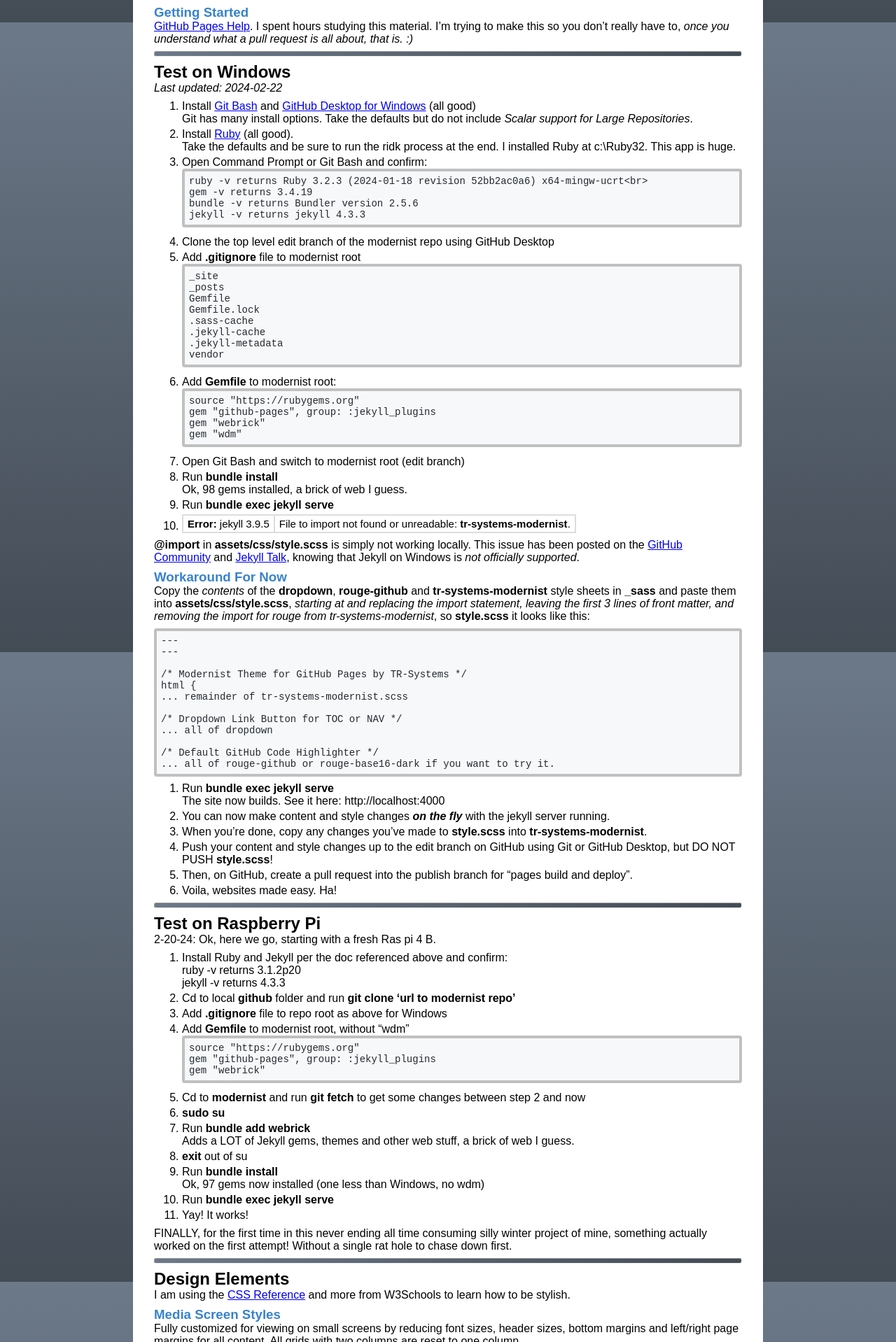
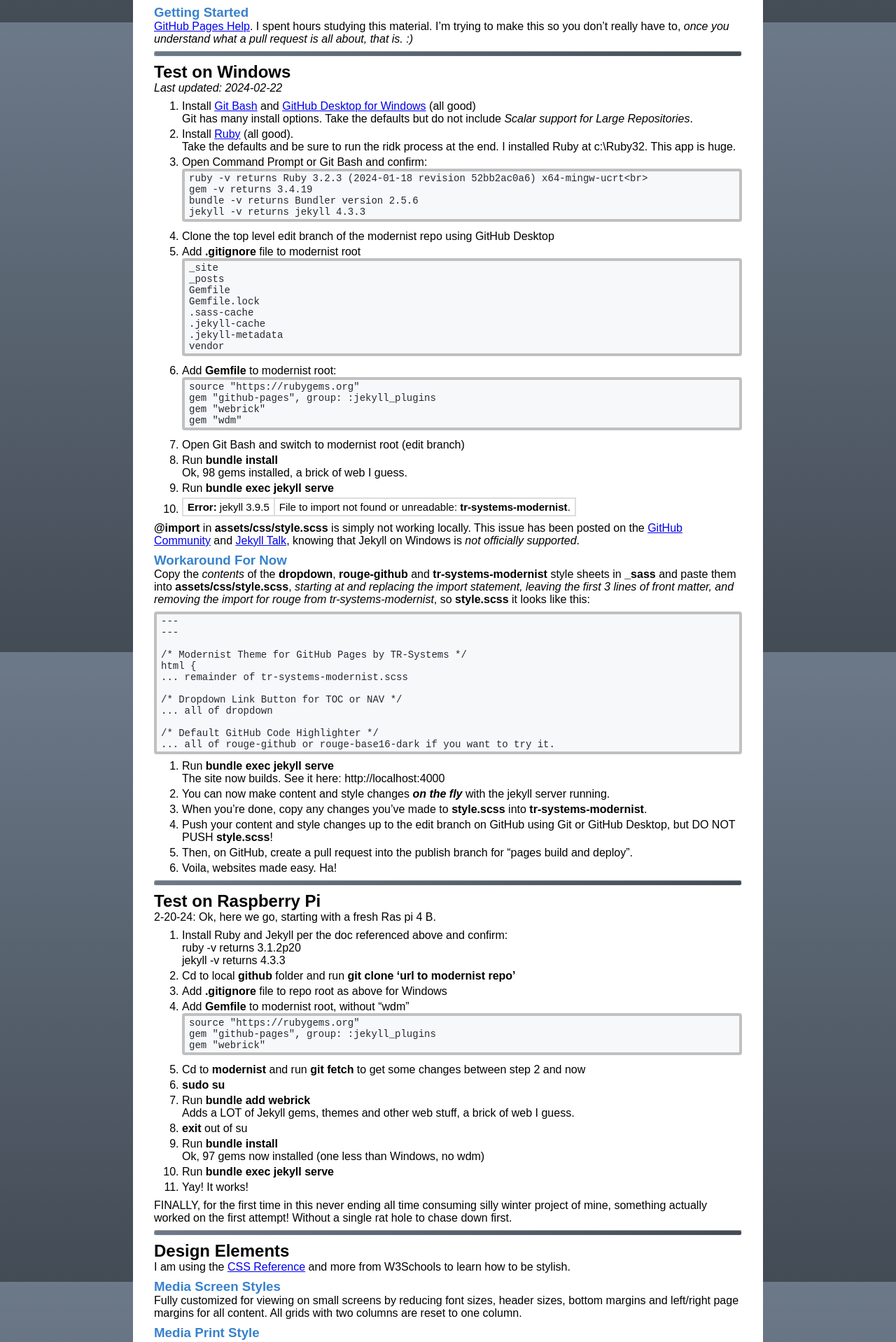
Before and after one commit to TR-Systems/modernist, a Jekyll site: the page built from index.md, in a window 1280 px wide. Shown: the part 868-2786 px from the top of the page at 70% size. Built offline with Jekyll 4.4.1, drawn with Linux system fonts in a browser that asks for light colours; our own code applies the rules of GitHub Pages for plain Markdown files.

Commit message:
Update tr-systems-modernist.scss

```diff
--- a/_sass/tr-systems-modernist.scss
+++ b/_sass/tr-systems-modernist.scss
@@ -169,13 +169,12 @@
 }
 
 pre {
-  padding:6px;
+  padding: 2px 6px;
   border: 4px solid silver;
   border-radius: 4px;
   background: aliceblue;
 }
 
-/* Table design from W3Schools example, with mods */
 table {
   font-family: Arial, Helvetica, sans-serif;
   font-size: 15px;
@@ -201,7 +200,7 @@
 blockquote {
   font-size: 15px;
   margin: 0 0 12px;
-  padding: 3px 6px 3px 6px;
+  padding: 2px 6px;
   border: 4px solid silver;
   border-radius: 6px;
   background: aliceblue;
@@ -284,10 +283,7 @@
 
 @media screen and (max-width:600px) {
 
-  body {
-    font-size: 14px;
-    margin: 0 10px 0;
-  }
+  body {font-size: 14px;}
 
   .wrapper {.content{margin: 0 10px 0;}}
 
```
